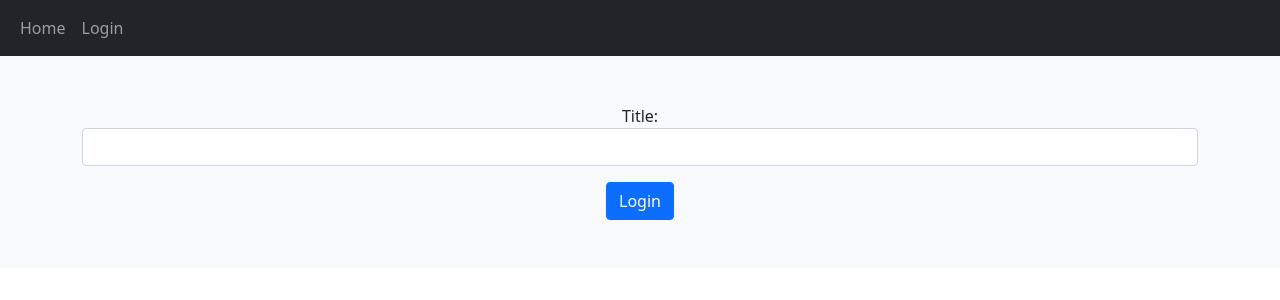
After one commit to ParadoX9798/CBVDjango, a Django app: template accounts/templates/accounts/login.html in a window 1280 px wide. The commit adds this page. Shown: the top 300 px of the page. Run offline with Django 3.2, Linux system fonts and the light colour scheme; the template is opened without the code that fills it: values that come from a table or form of the project are taken from there, others are empty.

Commit message:
LoginView

```diff
--- /dev/null
+++ b/accounts/templates/accounts/login.html
@@ -0,0 +1,8 @@
+{% extends 'base.html' %}
+{% block content %}
+    <form action="" method="post">{% csrf_token %}
+        {{ form.as_p }}
+        <input type="submit" value="Login" class="btn btn-primary">
+
+    </form>
+{% endblock content %}
--- /dev/null
+++ b/accounts/urls.py
@@ -0,0 +1,7 @@
+from django.urls import path
+from . import views
+
+app_name = "accounts"
+urlpatterns = [
+    path('login/', views.UserLogin.as_view(), name="login"),
+]
--- a/templates/inc/navbar.html
+++ b/templates/inc/navbar.html
@@ -2,6 +2,10 @@
     <div class="container-fluid">
         <div class="navbar-nav">
             <a class="nav-link" href="{% url "first:home" %}">Home</a>
+            {% if request.user.is_authenticated %}
+            {% else %}
+                <a class="nav-link" href="{% url "accounts:login" %}">Login</a>
+            {% endif %}
         </div>
     </div>
 </nav>
```
Also changed, not shown: CBVDjango/settings.py (+2 -6 lines).
